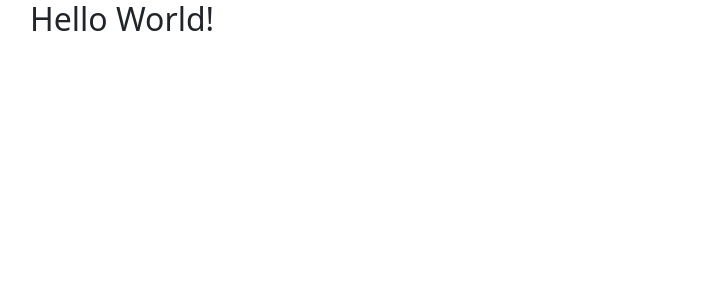
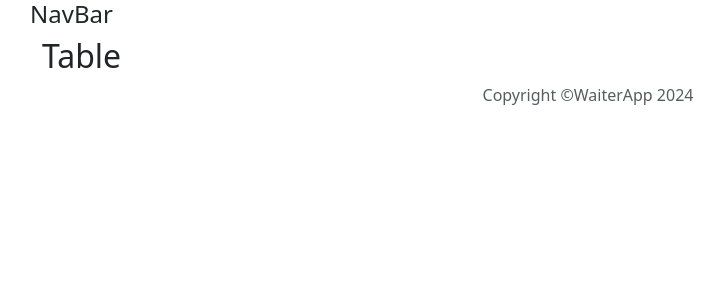
Before and after one commit to grzanek-monika/waiterApp, a React (Create React App) app: page /table/1 in a window 1280 px wide. Shown: the top 300 px of the page, without its empty margins (52-775 px from the left). Built offline with nearby package versions, Linux system fonts and the light colour scheme.

Commit message:
Add Routes with paths to subpages, add subpage viwes in Home and Table components, add NotFound, Header, NavBar and Footer components and use them in App.js

```diff
--- a/src/App.js
+++ b/src/App.js
@@ -1,9 +1,21 @@
 import { Container } from "react-bootstrap";
+import { Routes, Route } from "react-router";
+import Header from "./components/views/Header/Header";
+import Home from "./components/pages/Home";
+import Table from "./components/pages/Table";
+import NotFound from "./components/views/NotFound/NotFound";
+import Footer from "./components/views/Footer/Footer";
 
 function App() {
   return (
     <Container>
-      <h2>Hello World!</h2>
+      <Header />
+      <Routes>
+        <Route path='/' element={<Home />} />
+        <Route path='/table/:id' element={<Table />} />
+        <Route path='*' element={<NotFound />} />
+      </Routes>
+      <Footer />
     </Container>
   );
 }
--- /dev/null
+++ b/src/components/pages/Home.js
@@ -0,0 +1,11 @@
+import { Container } from "react-bootstrap"
+
+const Home = () => {
+    return(
+        <Container>
+            <h2>Home</h2>
+        </Container>
+    )
+}
+
+export default Home;
--- /dev/null
+++ b/src/components/pages/Table.js
@@ -0,0 +1,11 @@
+import { Container } from "react-bootstrap";
+
+const Table = () => {
+    return(
+        <Container>
+            <h2>Table</h2>
+        </Container>
+    )
+}
+
+export default Table;
--- /dev/null
+++ b/src/components/views/Footer/Footer.js
@@ -0,0 +1,7 @@
+const Footer = () => {
+    return(
+        <footer className="text-center text-muted">Copyright ©WaiterApp 2024</footer>
+    )
+}
+
+export default Footer;
--- /dev/null
+++ b/src/components/views/Header/Header.js
@@ -0,0 +1,9 @@
+import NavBar from "../NavBar/NavBar";
+
+const Header = () => {
+    return(
+        <NavBar />
+    )
+}
+
+export default Header;
--- /dev/null
+++ b/src/components/views/NavBar/NavBar.js
@@ -0,0 +1,7 @@
+const NavBar = () => {
+    return(
+        <h4>NavBar</h4>
+    )
+}
+
+export default NavBar;
--- /dev/null
+++ b/src/components/views/NotFound/NotFound.js
@@ -0,0 +1,7 @@
+const NotFound = () => {
+    return(
+        <p>Sorry... This website address doesn't exist.</p>
+    )
+}
+
+export default NotFound;
```
